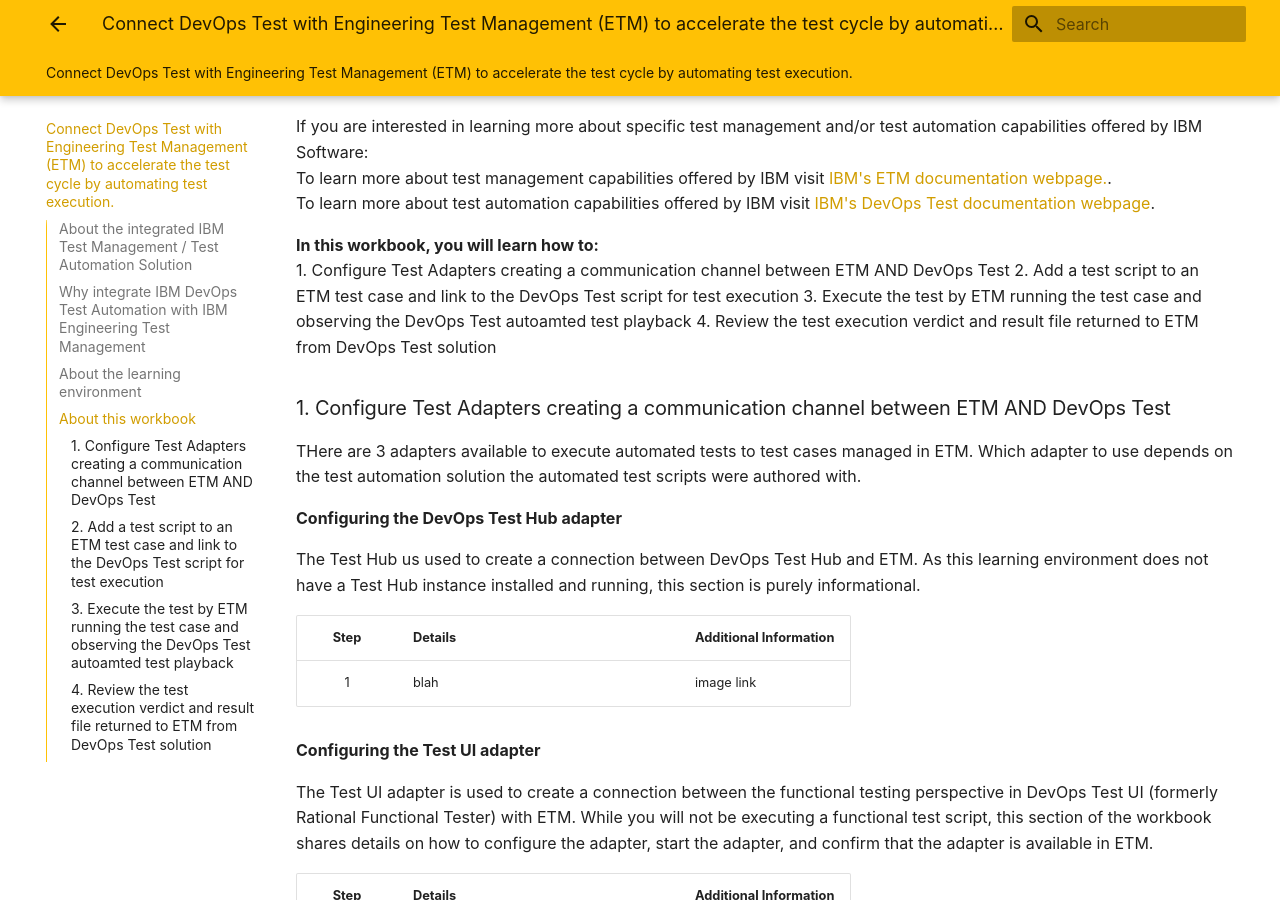
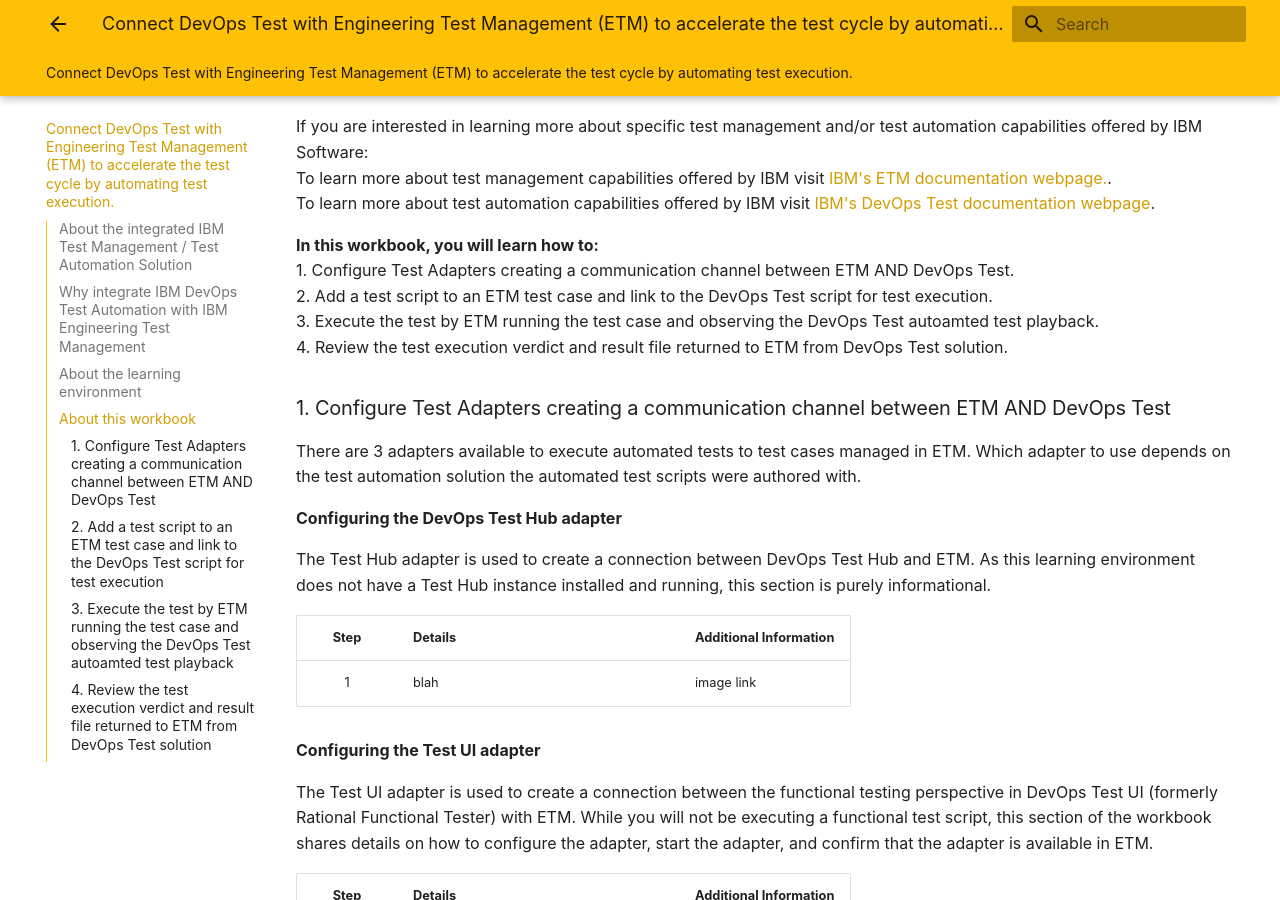
Before and after one commit to DevOpsAutomationLabs/Test_ELM, an MkDocs documentation site: the page built from docs/index.md, in a window 1280 px wide and 900 px high, scrolled down 2522 px. Built offline with MkDocs 1.6.1 and Material for MkDocs 9.7.7, drawn with Linux system fonts in a browser that asks for light colours.

Commit message:
Update index.md

```diff
--- a/docs/index.md
+++ b/docs/index.md
@@ -56,17 +56,17 @@
 To learn more about test automation capabilities offered by IBM visit [IBM's DevOps Test documentation webpage](https://www.ibm.com/docs/en/devops-test-workbench/11.0.6). </br>
 
 **In this workbook, you will learn how to:**</br>
-1. Configure Test Adapters creating a communication channel between ETM AND DevOps Test
-2. Add a test script to an ETM test case and link to the DevOps Test script for test execution
-3. Execute the test by ETM running the test case and observing the DevOps Test autoamted test playback
-4. Review the test execution verdict and result file returned to ETM from DevOps Test solution
+1. Configure Test Adapters creating a communication channel between ETM AND DevOps Test.</br>
+2. Add a test script to an ETM test case and link to the DevOps Test script for test execution.</br>
+3. Execute the test by ETM running the test case and observing the DevOps Test autoamted test playback.</br>
+4. Review the test execution verdict and result file returned to ETM from DevOps Test solution.</br>
 
 ### 1. Configure Test Adapters creating a communication channel between ETM AND DevOps Test ###
-THere are 3 adapters available to execute automated tests to test cases managed in ETM. Which adapter to use depends on the test automation solution the automated test scripts were authored with.
+There are 3 adapters available to execute automated tests to test cases managed in ETM. Which adapter to use depends on the test automation solution the automated test scripts were authored with.
 
 **Configuring the DevOps Test Hub adapter**
 
-The Test Hub us used to create a connection between DevOps Test Hub and ETM. As this learning environment does not have a Test Hub instance installed and running, this section is purely informational.
+The Test Hub adapter is used to create a connection between DevOps Test Hub and ETM. As this learning environment does not have a Test Hub instance installed and running, this section is purely informational.
 
 | **Step** | <div style="width:250px">**Details**</div>  | **Additional Information** |
 |:-------------:|:------------- |:------------- |
```
